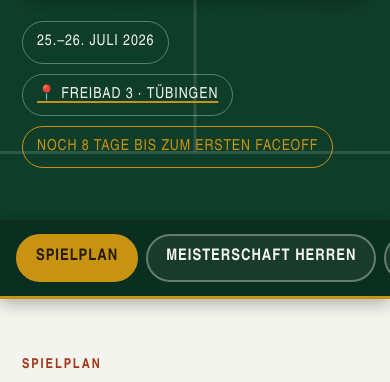
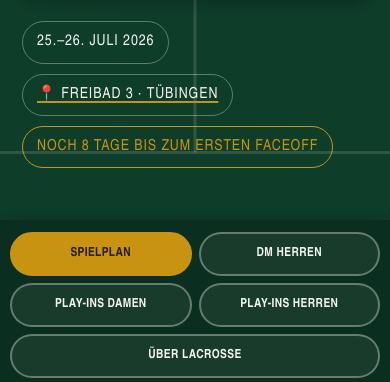
Before and after one commit to thraenbe/tuelax, a website: page index.html in a window 390 px wide. Shown: the part 623-1005 px from the top of the page. Drawn offline with Linux system fonts and the light colour scheme; no server answers.

Commit message:
Improve mobile layout of the tab bar
Below 900px the tabs now form a compact 2-column grid with all
five tabs visible at once (Über Lacrosse spans the full width)
instead of a horizontal scroller that hid tabs off-screen.
"Meisterschaft Herren" shortens to "DM Herren" on mobile so
labels fit down to 320px-wide screens; desktop keeps the
single-row pill bar with full labels.

Co-Authored-By: Claude Fable 5 <noreply@anthropic.com>

```diff
--- a/index.html
+++ b/index.html
@@ -259,6 +259,7 @@ a.fact.fact-link:hover {
 @media (min-width: 900px) {
   .tabbar .wrap { flex-wrap: wrap; overflow-x: visible; }
 }
+.tab-short { display: none; }
 .tabbar button {
   flex: none;
   appearance: none;
@@ -284,6 +285,28 @@ a.fact.fact-link:hover {
   background: var(--women);
   border-color: var(--women);
   color: #241B04;
+}
+@media (max-width: 899px) {
+  .tabbar .wrap {
+    display: grid;
+    grid-template-columns: 1fr 1fr;
+    gap: 7px;
+    overflow-x: visible;
+    padding: 12px 10px;
+  }
+  .tabbar button {
+    width: 100%;
+    min-width: 0;
+    padding: 10px 4px;
+    font-size: clamp(0.78rem, 2.4vw, 0.95rem);
+    letter-spacing: 0.03em;
+    text-align: center;
+    overflow: hidden;
+    text-overflow: ellipsis;
+  }
+  .tabbar button:last-child { grid-column: 1 / -1; }
+  .tab-full { display: none; }
+  .tab-short { display: inline; }
 }
 .panel[hidden] { display: none; }
 
@@ -761,7 +784,7 @@ details.more .more-body li strong { color: var(--ink); }
 <nav class="tabbar" aria-label="Bereiche der Seite">
   <div class="wrap" role="tablist">
     <button type="button" role="tab" id="tab-spielplan" aria-controls="panel-spielplan" aria-selected="true" data-tab="spielplan">Spielplan</button>
-    <button type="button" role="tab" id="tab-meisterschaft" aria-controls="panel-meisterschaft" aria-selected="false" data-tab="meisterschaft">Meisterschaft Herren</button>
+    <button type="button" role="tab" id="tab-meisterschaft" aria-controls="panel-meisterschaft" aria-selected="false" data-tab="meisterschaft"><span class="tab-full">Meisterschaft Herren</span><span class="tab-short">DM Herren</span></button>
     <button type="button" role="tab" id="tab-playins-damen" aria-controls="panel-playins-damen" aria-selected="false" data-tab="playins-damen">Play-Ins Damen</button>
     <button type="button" role="tab" id="tab-playins-herren" aria-controls="panel-playins-herren" aria-selected="false" data-tab="playins-herren">Play-Ins Herren</button>
     <button type="button" role="tab" id="tab-lacrosse" aria-controls="panel-lacrosse" aria-selected="false" data-tab="lacrosse">Über Lacrosse</button>
```
